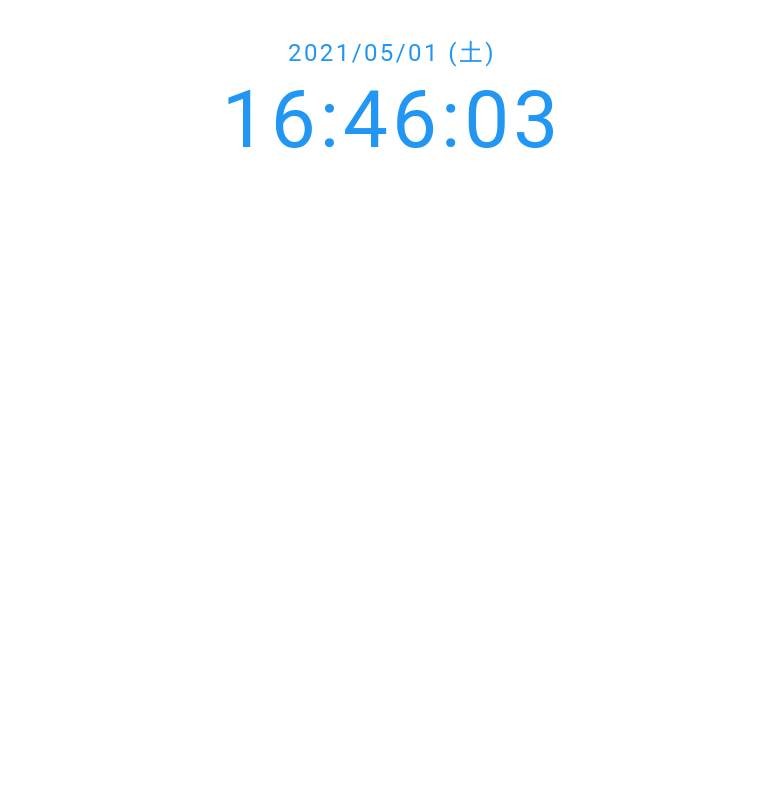
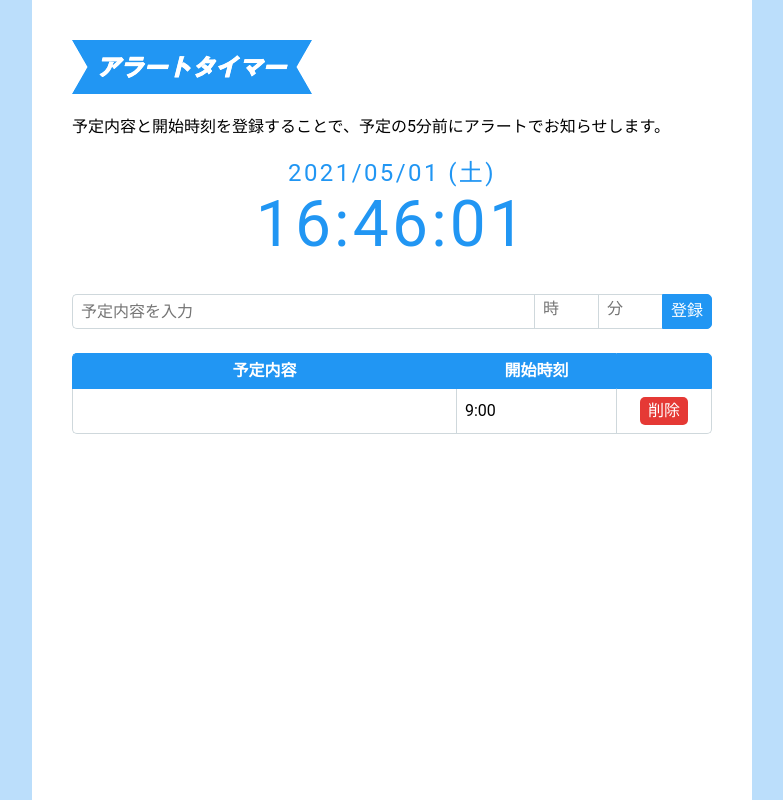
Before and after one commit to KeisukeTsuji/alert_timer, a Vue app: page / in a window 1280 px wide. Shown: the whole page, without its empty margins (248-1031 px from the left). Built offline with nearby package versions, Linux system fonts and the light colour scheme.

Commit message:
見た目の部分まで一旦完成

```diff
--- a/public/index.html
+++ b/public/index.html
@@ -5,7 +5,7 @@
     <meta http-equiv="X-UA-Compatible" content="IE=edge">
     <meta name="viewport" content="width=device-width,initial-scale=1.0">
     <link rel="icon" href="<%= BASE_URL %>favicon.ico">
-    <title><%= htmlWebpackPlugin.options.title %></title>
+    <title>アラートタイマー</title>
   </head>
   <body>
     <noscript>
--- a/src/pages/Home.vue
+++ b/src/pages/Home.vue
@@ -1,18 +1,70 @@
 <template>
-  <div class="home">
-    <div class="clock">
-      <p class="clock__date">{{ date }}</p>
-      <p class="clock__time">{{ time }}</p>
+  <div class="home-container">
+    <div class="home-wrapper">
+      <div class="logo-wrapper">
+        <img src="../assets/logo.png" alt="logo" />
+      </div>
+      <div class="desc">
+        <p>
+          予定内容と開始時刻を登録することで、予定の5分前にアラートでお知らせします。
+        </p>
+      </div>
+      <div class="clock">
+        <p class="clock__date">{{ date }}</p>
+        <p class="clock__time">{{ time }}</p>
+      </div>
+      <div class="schedule-contents">
+        <div class="schedule-input-wrapper">
+          <input placeholder="予定内容を入力" type="text" maxlength="30" />
+        </div>
+        <div class="time-container">
+          <div class="time-container__hour-wrapper">
+            <input min="0" max="23" type="number" placeholder="時" />
+          </div>
+          <div class="time-container__minutes-wrapper">
+            <input min="0" max="59" type="number" placeholder="分" />
+          </div>
+        </div>
+        <div>
+          <button class="create-button">登録</button>
+        </div>
+      </div>
+      <div class="schedule-list">
+        <div class="table-wrapper">
+          <table border="5" bordercolor="red">
+            <thead>
+              <tr>
+                <th class="th-1" width="60%" colspan="1">予定内容</th>
+                <th class="th-2" width="25%" colspan="1">開始時刻</th>
+                <th width="15%" colspan="1"></th>
+              </tr>
+            </thead>
+            <tbody>
+              <tr>
+                <td class="td-1"></td>
+                <td class="td-2">9:00</td>
+                <td class="td-3"><button>削除</button></td>
+              </tr>
+            </tbody>
+          </table>
+        </div>
+      </div>
     </div>
   </div>
 </template>
 
 <script lang="ts">
-import { defineComponent } from "vue";
+import { defineComponent, reactive } from "vue";
 import { ref } from "vue";
 
 export default defineComponent({
   setup() {
+    const state = reactive({
+      timepicker: {
+        HH: "20",
+        mm: "00",
+      },
+    });
     const date = ref("");
     const time = ref("");
     const week = ["(日)", "(月)", "(火)", "(水)", "(木)", "(金)", "(土)"];
@@ -49,26 +101,153 @@ export default defineComponent({
     return {
       date,
       time,
+      state,
     };
   },
 });
 </script>
 
 <style scoped lang="scss">
-.home {
-  padding: 40px;
+.home-container {
+  .home-wrapper {
+    width: 720px;
+    height: 100vh;
+    margin: auto;
+    padding: 40px;
+    background-color: #ffffff;
+  }
+  background: #bbdefb;
+  .desc {
+    margin-bottom: 24px;
+  }
+  .logo-wrapper {
+    margin-bottom: 24px;
+  }
   .clock {
     text-align: center;
     color: #2196f3;
+    margin-bottom: 32px;
     &__time {
       letter-spacing: 0.05em;
-      font-size: 80px;
-      padding: 6px 0;
+      font-size: 64px;
     }
     &__date {
       letter-spacing: 0.1em;
       font-size: 24px;
     }
   }
+  .schedule-input-wrapper {
+    width: 100%;
+    input {
+      border: 1px solid #cfd8dc;
+      padding: 0.3em 0.5em;
+      height: 2.2em;
+      border-right: none;
+      width: 100%;
+      border-top-left-radius: 5px;
+      border-bottom-left-radius: 5px;
+    }
+  }
+  .schedule-contents {
+    display: flex;
+    justify-content: center;
+    width: 100%;
+    margin-bottom: 24px;
+  }
+  .create-button {
+    border: 1px solid #2196f3;
+    background: #2196f3;
+    color: white;
+    height: 2.2em;
+    width: max-content;
+    padding: 0.3em 0.5em;
+    border-top-right-radius: 5px;
+    border-bottom-right-radius: 5px;
+  }
+  .schedule-list {
+    height: calc(100% - 311px);
+    table {
+      width: 100%;
+      border-collapse: separate;
+      border-spacing: 0;
+    }
+    table th:first-child {
+      border-radius: 5px 0 0 0;
+    }
+    table th:last-child {
+      border-radius: 0 5px 0 0;
+      border-right: 1px solid #2196f3;
+    }
+    table th {
+      text-align: center;
+      color: white;
+      background-color: #2196f3;
+      border-left: 1px solid #2196f3;
+      border-top: 1px solid #2196f3;
+      border-bottom: 1px solid #2196f3;
+      padding: 8px;
+    }
+    table td {
+      border-left: 1px solid #cfd8dc;
+      border-bottom: 1px solid #cfd8dc;
+      border-top: none;
+      padding: 8px;
+      vertical-align: inherit;
+    }
+    table td:last-child {
+      border-right: 1px solid #cfd8dc;
+    }
+    table tr:last-child td:first-child {
+      border-radius: 0 0 0 5px;
+    }
+    table tr:last-child td:last-child {
+      border-radius: 0 0 5px 0;
+    }
+    table thead th {
+      position: -webkit-sticky;
+      position: sticky;
+      top: 0;
+      z-index: 1;
+    }
+    .td-1 {
+      width: 60%;
+      white-space: pre-wrap;
+    }
+    .td-2 {
+      width: 25%;
+      white-space: pre-wrap;
+    }
+    .td-3 {
+      width: 15%;
+      white-space: pre-wrap;
+      text-align: center;
+      button {
+        padding: 0.3em 0.5em;
+        border-radius: 5px;
+        background-color: #e53935;
+        color: white;
+      }
+    }
+  }
+  .time-container {
+    display: flex;
+    &__hour-wrapper {
+      border: 1px solid #cfd8dc;
+      padding: 0.3em 0.5em;
+      height: 2.2em;
+      border-right: none;
+      width: 64px;
+    }
+    &__minutes-wrapper {
+      border: 1px solid #cfd8dc;
+      padding: 0.3em 0.5em;
+      height: 2.2em;
+      border-right: none;
+      width: 64px;
+    }
+    input {
+      width: 100%;
+    }
+  }
 }
 </style>
```
Also changed, not shown: src/assets/logo.png.
